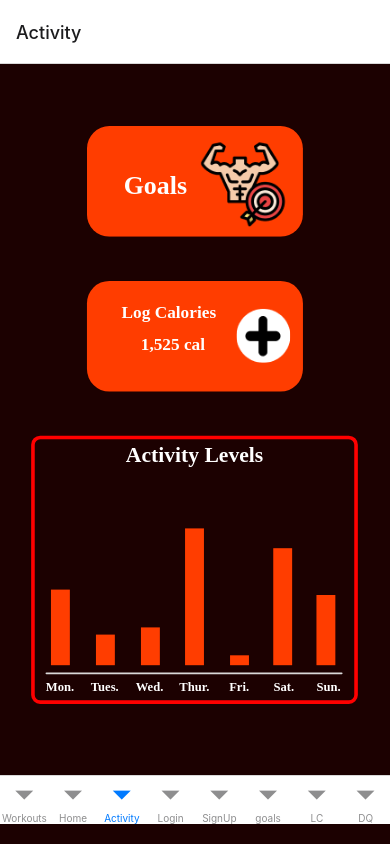
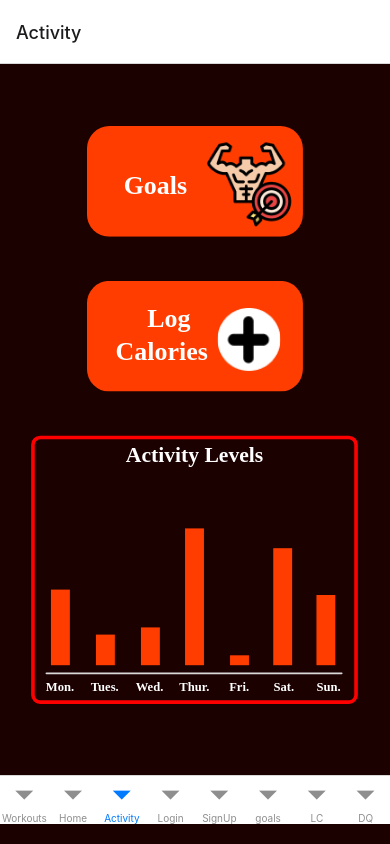
Before and after one commit to JonathanSedlakPSU/LightWeight, a React Native app: screen /Activity in a window 390 px wide. Built offline with nearby package versions, Linux system fonts and the light colour scheme.

Commit message:
fixed log calories not showing

```diff
--- a/Screens/ActivityScreen.js
+++ b/Screens/ActivityScreen.js
@@ -7,22 +7,24 @@ const ActivityPage = () => {
   	return (
     		<View style={styles.activityPage}>
       			<View style={[styles.goalsParent,styles.scaledContent]}>
+
         				<View style={[styles.goals, styles.goalsLayout]}>
           					<View style={styles.goalsChild} />
           					<Image style={styles.image1Icon} resizeMode="cover" source={require('./Assets/ActivityScreen/Goal.png')} />
           					<Text style={[styles.goals1, styles.goals1Layout, styles.scaledContent]}>Goals</Text>
         				</View>
-        				<View style={styles.goalsLayout}>
+
+
+
+
+        				<View style={[styles.goals, styles.goalsLayout]}>
           					<View style={styles.goalsChild} />
-          					<View style={styles.logCalories1}>
-            						<View style={[styles.plus, styles.plusLayout, ]}>
-              							<Image style={[styles.circleIcon, styles.plusLayout]} resizeMode="cover" source={require('./Assets/ActivityScreen/Plus.png')} />
+          					<Image style={[styles.image1Icon, styles.scaledContent1]} resizeMode="cover" source={require('./Assets/ActivityScreen/Plus.png')} />
 
-            						</View>
-            						<Text style={[styles.logCalories2, styles.calTypo, styles.scaledContent1]}>Log Calories</Text>
-            						<Text style={[styles.cal, styles.calTypo, styles.scaledContent1]}>1,525 cal</Text>
-          					</View>
+          					<Text style={[styles.goals1, styles.logCalories2, styles.scaledContent]}>Log</Text>
+								<Text style={[styles.goals1, styles.logCalories1, styles.scaledContent]}>Calories</Text>
         				</View>
+
         				<View style={styles.activityLevels}>
           					<View style={[styles.outterLayer, styles.outterLayerPosition]} />
           					<View style={styles.days}>
@@ -57,18 +59,18 @@ const styles = StyleSheet.create({
   	},
   	goals1Layout: {
     		height: 33,
-    		position: "absolute"
+    		position: "relative"
   	},
   	plusLayout: {
     		height: 60,
     		width: 60,
     		top: 0,
-    		position: "absolute"
+    		position: "relative"
   	},
   	plusBg: {
     		backgroundColor: Color.colorBlack,
     		borderRadius: Border.br_3xs,
-    		position: "absolute"
+    		position: "relative"
   	},
   	calTypo: {
     		fontSize: FontSize.size_5xl,
@@ -115,7 +117,7 @@ const styles = StyleSheet.create({
   	},
   	image1Icon: {
     		top: 15,
-    		right: 17,
+    		right: 10,
     		width: 100,
     		height: 100,
     		position: "absolute"
@@ -131,7 +133,7 @@ const styles = StyleSheet.create({
     		fontWeight: "700",
     		lineHeight: 33,
     		letterSpacing: 0,
-    		height: 33
+    		height: 63
   	},
   	goals: {
     		overflow: "hidden"
@@ -160,21 +162,21 @@ const styles = StyleSheet.create({
     		height: 40,
     		position: "absolute",
     		left: 0,
-    		top: 0
+    		top: 25
   	},
   	cal: {
     		top: 36,
     		left: 29,
     		width: 133,
     		height: 35,
-    		position: "absolute"
+    		position: "relative"
   	},
   	logCalories1: {
-    		top: 31,
+    		top: 60,
     		width: 226,
     		height: 62,
-    		left: 0,
-    		position: "absolute"
+    		left: -30,
+    		position: "relative"
   	},
   	outterLayer: {
     		borderStyle: "solid",
@@ -213,7 +215,7 @@ const styles = StyleSheet.create({
     		height: 28,
     		marginLeft: -177.5,
     		left: "50%",
-    		position: "absolute"
+    		position: "relative"
   	},
   	activityLevelsChild: {
     		top: 263,
@@ -303,7 +305,7 @@ const styles = StyleSheet.create({
       transform: [{ scale: 0.9 }],  // Adjust scale factor as needed
  },
  scaledContent1: {
-      transform: [{ scale: 0.8 }],  // Adjust scale factor as needed
+      transform: [{ scale: 0.7 }],  // Adjust scale factor as needed
  },
 });
 
```
